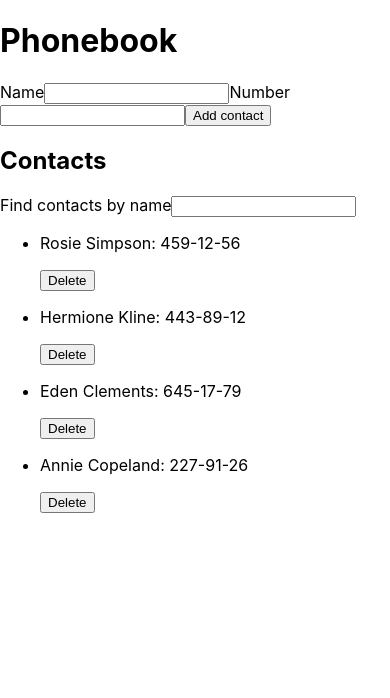
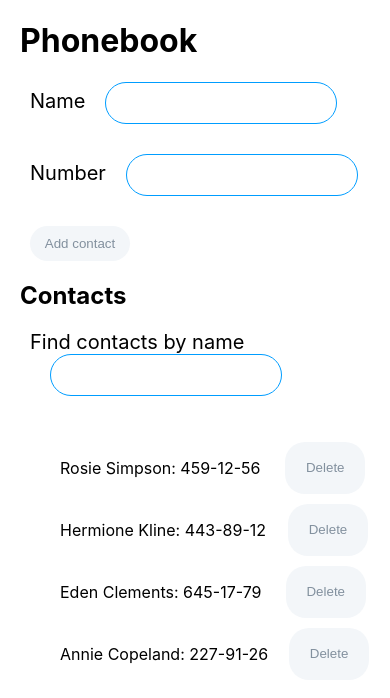
Before and after one commit to OlhaBuhun/react-hw-03-phonebook, a React (Create React App) app: page / in a window 390 px wide. Shown: the top 698 px of the page. Built offline with nearby package versions, Linux system fonts and the light colour scheme.

Commit message:
styled for phonebook

```diff
--- a/package.json
+++ b/package.json
@@ -12,7 +12,7 @@
     "react": "^18.1.0",
     "react-dom": "^18.1.0",
     "react-scripts": "5.0.1",
-    "styled-components": "^6.1.1",
+    "styled-components": "^6.1.6",
     "web-vitals": "^2.1.3"
   },
   "scripts": {
--- a/src/components/App.jsx
+++ b/src/components/App.jsx
@@ -3,6 +3,7 @@ import { nanoid } from 'nanoid';
 import ContactForm from "./ContactForm/ContactForm";
 import ContactList from "./ContactList/ContactList";
 import Filter from "./Filter/Filter";
+import { Container } from "./App.styled";
 
 
 class App extends Component {
@@ -17,7 +18,6 @@ class App extends Component {
   }
 
   createContact = (data) => {
-    console.log(data);
     const newContact = {
       ...data,
       id: nanoid()
@@ -26,7 +26,6 @@ class App extends Component {
 
     const check = this.state.contacts.find(contact =>
       contact.name === newContact.name);
-      console.log(check);
 
     check ? alert(`${newContact.name} is already in contacts`)
     :
@@ -69,7 +68,7 @@ class App extends Component {
     const visibleContacts = this.getVisibleContacts();
 
     return (
-      <div
+      <Container
         // style={{
         //   height: '100vh',
         //   display: 'flex',
@@ -82,10 +81,10 @@ class App extends Component {
         <h1>Phonebook</h1>
         <ContactForm createContact={this.createContact}/>
         <h2>Contacts</h2>
-        <Filter value={filter} onCangeFiler={this.changeFilter}/>
+        <Filter value={filter} onCangeFilter={this.changeFilter}/>
         <ContactList contacts={visibleContacts} onDeleteContact={this.deleteContact} />
 
-      </div>
+      </Container>
     );
   };
   }
--- /dev/null
+++ b/src/components/App.styled.js
@@ -0,0 +1,7 @@
+import styled from 'styled-components';
+
+export const Container = styled.div`
+  display: flex;
+  flex-direction: column;
+  padding-left: 20px;
+`
--- a/src/components/ContactForm/ContactForm.jsx
+++ b/src/components/ContactForm/ContactForm.jsx
@@ -1,5 +1,6 @@
 import  { Component } from "react";
 import PropTypes from 'prop-types';
+import { Form, FormButton, FormInput, FormLabel } from "./ContactForm.styled";
 
 class ContactForm extends Component {
 
@@ -31,25 +32,25 @@ class ContactForm extends Component {
 
   render() {
     return(
-    <form onSubmit={this.handleSubmit}>
-      <label htmlFor="name">Name
-        <input
+    <Form onSubmit={this.handleSubmit}>
+      <FormLabel htmlFor="name">Name
+        <FormInput
           type="text"
           name="name"
           onChange={this.handleChange}
           value={this.state.name}
           required />
-      </label>
-      <label htmlFor="name">Number
-        <input
-          type="text"
+      </FormLabel>
+      <FormLabel htmlFor="name">Number
+        <FormInput
+          type="tel"
           name="number"
           onChange={this.handleChange}
           value={this.state.number}
           required />
-      </label>
-      <button type="submit" >Add contact</button>
-    </form>
+      </FormLabel>
+      <FormButton type="submit" >Add contact</FormButton>
+    </Form>
     )
   }
 
--- /dev/null
+++ b/src/components/ContactForm/ContactForm.styled.js
@@ -0,0 +1,45 @@
+import styled from 'styled-components';
+
+export const Form = styled.form`
+  display: flex;
+  flex-direction: column;
+  align-items: flex-start;
+  /* justify-content: space-between; */
+`
+export const FormLabel = styled.label`
+  padding-bottom: 10px;
+  margin-left: 10px;
+  font-size: 20px;
+`
+export const FormInput = styled.input`
+    margin-bottom: 20px;
+    margin-left: 20px;
+    padding: 0px 15px 0px 15px;
+    width: 200px;
+    height: 40px;
+    border: 1px solid #009dff;
+    border-radius: 60px;
+    font-size: 16px;
+
+    &:focus {
+    background-color: #e4e9f0;
+  }
+`
+
+export const FormButton = styled.button`
+    width: 100px;
+    background-color: #f3f6f9;
+    border: none;
+    border-radius: 20px;
+    color: #82909e;
+    cursor: pointer;
+    padding: 10px;
+    text-align: center;
+    transition: all 0.8s;
+    margin-left: 10px;
+
+    &:hover {
+    background-color: #00d4ff;
+    color: #efff00;
+  }
+`
--- a/src/components/ContactList/ContactList.jsx
+++ b/src/components/ContactList/ContactList.jsx
@@ -1,15 +1,16 @@
 import PropTypes from 'prop-types';
+import { ContactListButton, ContactListItem, ContactListStyled } from './ContactList.styled';
 
 
 const ContactList = ({contacts, onDeleteContact}) => (
-  <ul>
+  <ContactListStyled>
     {contacts.map(({id, name, number}) => (
-      <li key={id}>
+      <ContactListItem key={id}>
         <p >{name}: {number}</p>
-        <button type="button" onClick={()=> onDeleteContact(id)}>Delete</button>
-      </li>
+        <ContactListButton type="button" onClick={()=> onDeleteContact(id)}>Delete</ContactListButton>
+      </ContactListItem>
     ))}
-  </ul>
+  </ContactListStyled>
 );
 
 ContactList.propTypes = {
--- /dev/null
+++ b/src/components/ContactList/ContactList.styled.js
@@ -0,0 +1,34 @@
+import styled from 'styled-components';
+
+export const ContactListStyled = styled.ul`
+    display: flex;
+    flex-direction: column;
+    justify-content: space-between;
+    list-style: none;
+    /* padding: 10; */
+    /* margin: 10; */
+`
+export const ContactListItem = styled.li`
+  display: inline-flex;
+  padding-bottom: 10px;
+  /* margin: 10px; */
+`
+
+export const ContactListButton = styled.button`
+    width: 80px;
+    background-color: #f3f6f9;
+    border: none;
+    border-radius: 20px;
+    color: #82909e;
+    cursor: pointer;
+    padding: 10px;
+    text-align: center;
+    transition: all 0.8s;
+    margin: 0 auto 0;
+
+    &:hover {
+    background-color: red;
+    color: #efff00;
+  }
+
+`
--- a/src/components/Filter/Filter.jsx
+++ b/src/components/Filter/Filter.jsx
@@ -1,20 +1,21 @@
 import PropTypes from 'prop-types';
+import { FilterInput, FilterLabel } from './Filter.styled';
 
-const Filter = ({value, onCangeFiler}) => (
-  <label  >
+const Filter = ({value, onCangeFilter}) => (
+  <FilterLabel  >
     Find contacts by name
-    <input
+    <FilterInput
       type="text"
       value={value}
-      onChange={onCangeFiler}
+      onChange={onCangeFilter}
       required
     />
-  </label>
+  </FilterLabel>
 )
 
 Filter.propTypes = {
-  filter: PropTypes.string.isRequired,
-  onCangeFiler: PropTypes.func,
+  value: PropTypes.string.isRequired,
+  onCangeFilter: PropTypes.func,
 };
 
 export default Filter;
--- /dev/null
+++ b/src/components/Filter/Filter.styled.js
@@ -0,0 +1,22 @@
+import styled from 'styled-components';
+
+export const FilterLabel = styled.label`
+  padding-bottom: 10px;
+  margin-left: 10px;
+  font-size: 20px;
+`
+
+export const FilterInput = styled.input`
+    margin-bottom: 20px;
+    margin-left: 20px;
+    padding: 0px 15px 0px 15px;
+    width: 200px;
+    height: 40px;
+    border: 1px solid #009dff;
+    border-radius: 60px;
+    font-size: 16px;
+
+    &:focus {
+    background-color: #e4e9f0;
+  }
+`
```
Also changed, not shown: 1 other file (tests, documents, lock files or other folders).
